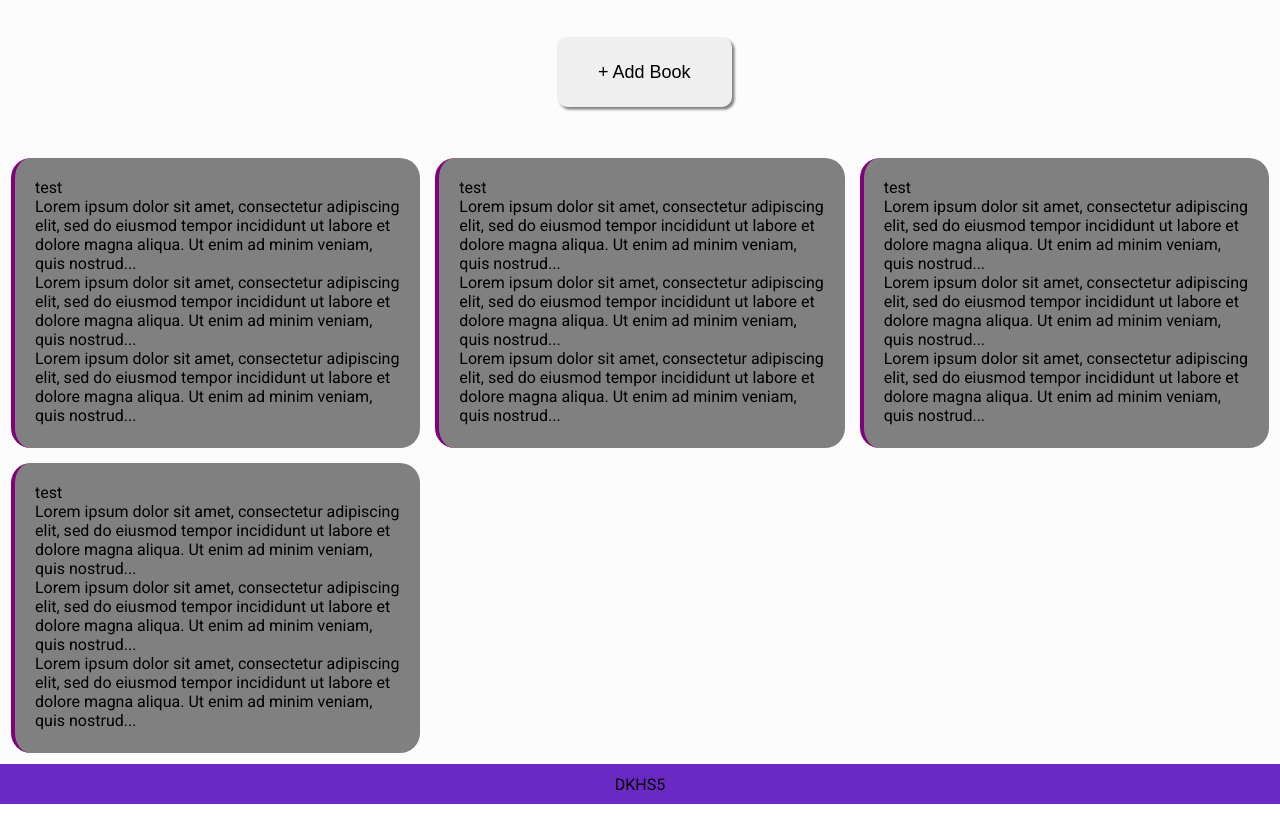
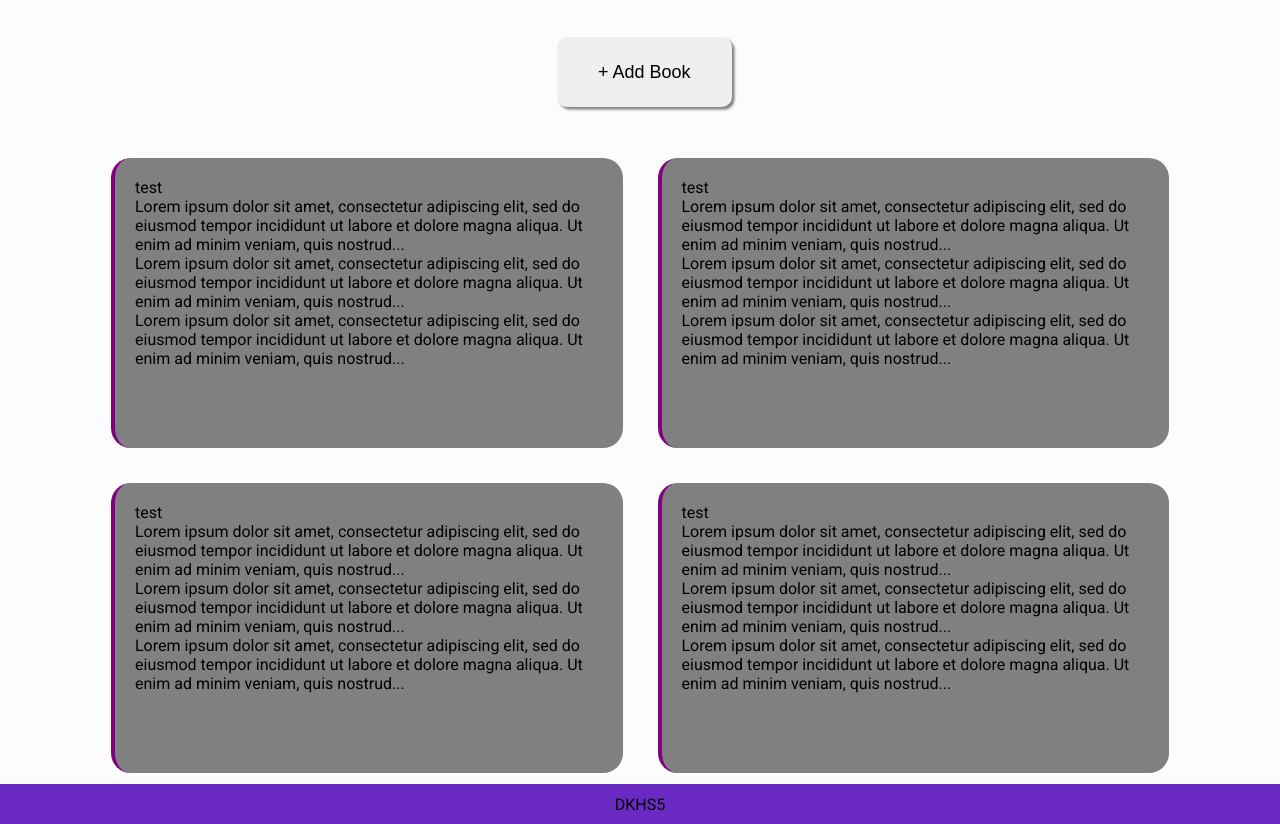
Before and after one commit to DKHomerSwish5/Library, a plain HTML site: page index.html in a window 1280 px wide. Shown: the part 107-931 px from the top of the page. Drawn offline with Linux system fonts and the light colour scheme.

Commit message:
Testing environment

```diff
--- a/style.css
+++ b/style.css
@@ -73,9 +73,11 @@ img{
 }
 .card-grid{
   margin-top: 80px;
+  margin-left: 100px;
+  margin-right: 100px;
   display: grid;
   grid-template-columns: repeat(auto-fill, minmax(350px, 1fr));
-  gap: 15px;
+  gap: 35px;
   padding: 11px;
 }
 .card{
```
